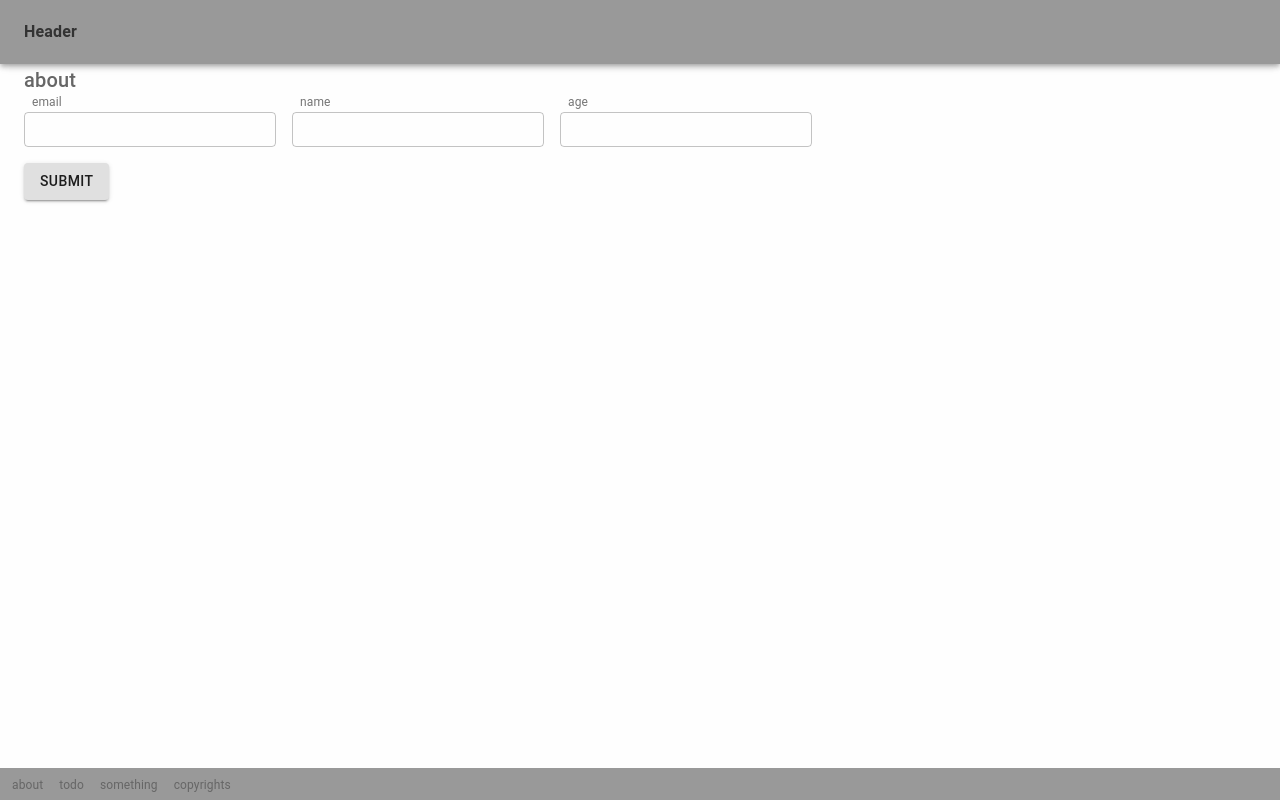
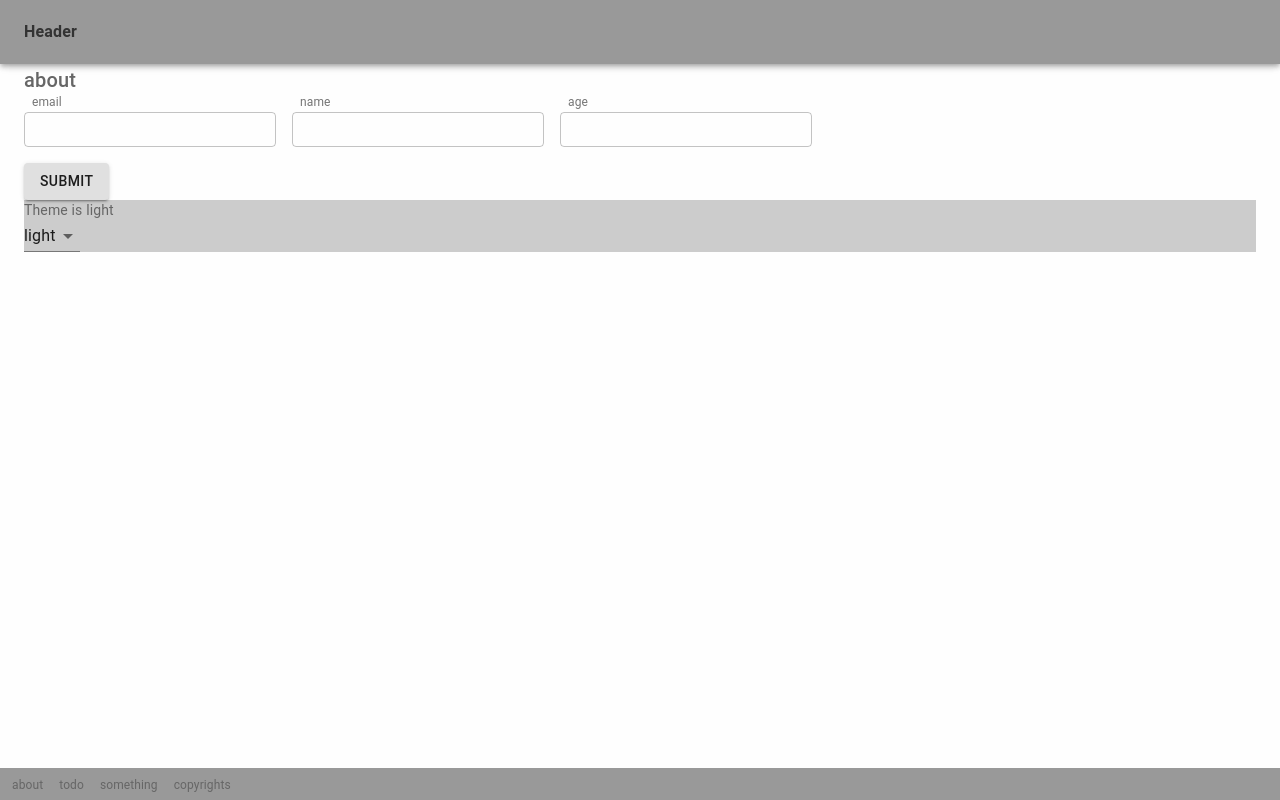
Before and after one commit to milligramme/react-app-dashboard, a React (Create React App) app: page /react-app-dashboard/about in a window 1280 px wide. Built offline with nearby package versions, Linux system fonts and the light colour scheme.

Commit message:
use Context api

```diff
--- /dev/null
+++ b/src/components/pages/About/ThemeSelector/classes.module.css
@@ -0,0 +1,7 @@
+.Dark {
+  background-color: #333;
+}
+
+.Light {
+  background-color: #ccc;
+}
--- /dev/null
+++ b/src/components/pages/About/ThemeSelector/index.tsx
@@ -0,0 +1,39 @@
+import React from "react";
+import classnames from "classnames";
+
+import { NativeSelect } from "@material-ui/core";
+
+import { ThemeContext, Theme } from "..";
+import classes from "./classes.module.css";
+
+interface Props {
+  onChange(event: React.ChangeEvent<HTMLSelectElement>): void;
+  themes: Theme[];
+}
+
+const ThemeSelector: React.FunctionComponent<Props> = ({
+  onChange,
+  themes,
+}) => {
+  return (
+    <ThemeContext.Consumer>
+      {theme =>
+        <div className={classnames({
+          [classes.Light]: theme === "light",
+          [classes.Dark]: theme === "dark",
+        })}>
+          <div>Theme is {theme}</div>
+          <NativeSelect
+            onChange={onChange}
+          >
+            {themes.map((t) =>
+              <option key={t} value={t}>{t}</option>
+            )}
+          </NativeSelect>
+        </div>
+      }
+    </ThemeContext.Consumer>
+  );
+};
+
+export default ThemeSelector;
--- a/src/components/pages/About/index.tsx
+++ b/src/components/pages/About/index.tsx
@@ -1,4 +1,4 @@
-import React, { useMemo } from "react";
+import React, { useMemo, useState, useCallback, useEffect } from "react";
 import * as Yup from "yup";
 
 import {
@@ -10,8 +10,25 @@ import {
 import TextField from "../../atoms/TextField";
 import Form from "../../organisms/Form";
 import MainTemplate from "../../templates/MainTemplate";
+import ThemeSelector from "./ThemeSelector";
+
+export type Theme = "dark" | "light";
+
+interface LocalState {
+  theme: Theme;
+  themes: Theme[];
+}
+
+export const ThemeContext = React.createContext("light");
 
 const About: React.FunctionComponent = () => {
+  const [theme, setTheme] = useState<LocalState["theme"]>("light");
+  const [themes, setThemes] = useState<LocalState["themes"]>([]);
+
+  useEffect(() =>{
+    setThemes(["light", "dark"]);
+  }, [setThemes]);
+
   const validationSchema = useMemo(() =>
     Yup.object().shape({
       email: Yup.string()
@@ -23,8 +40,13 @@ const About: React.FunctionComponent = () => {
         .max(10, "custom mess ${max}"), // eslint-disable-line no-template-curly-in-string
   }), []);
 
+  const handleThemeChange: React.ReactEventHandler<HTMLSelectElement> = useCallback((e) =>{
+    setTheme(e.currentTarget.value as Theme);
+  }, [setTheme]);
+
   return (
     <MainTemplate>
+      <ThemeContext.Provider value={theme}>
       <Typography variant="h6">about</Typography>
         <Form
           initialValue={{ email: "", name: "", age: "" }}
@@ -40,8 +62,14 @@ const About: React.FunctionComponent = () => {
             <Button type="submit" variant="contained">
               submit
             </Button>
+
+            <ThemeSelector
+              onChange={handleThemeChange}
+              themes={themes}
+            />
           </>
         </Form>
+      </ThemeContext.Provider>
     </MainTemplate>
   );
 };
```
Lines whose indentation alone changed are shown as unchanged.
